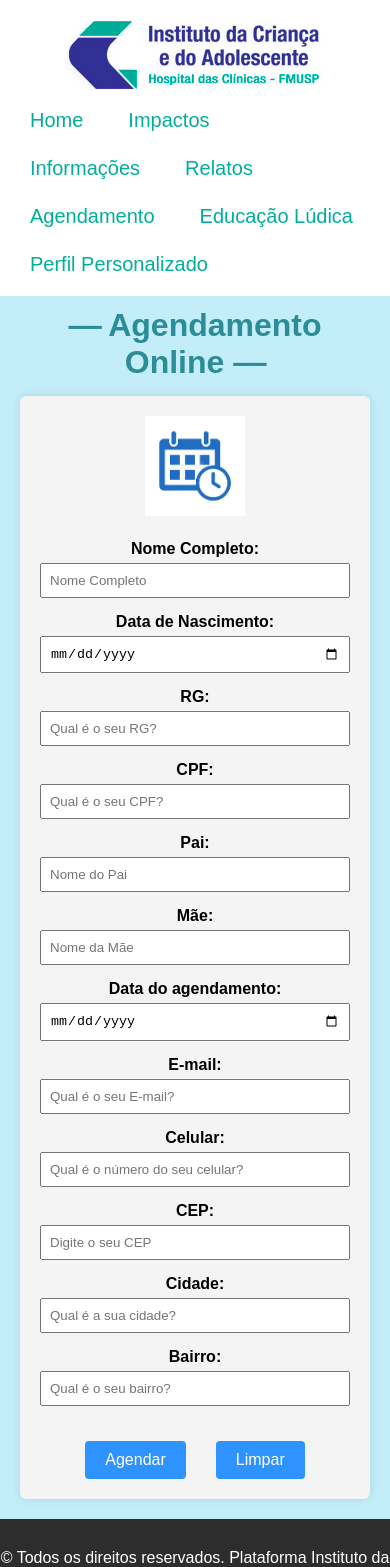
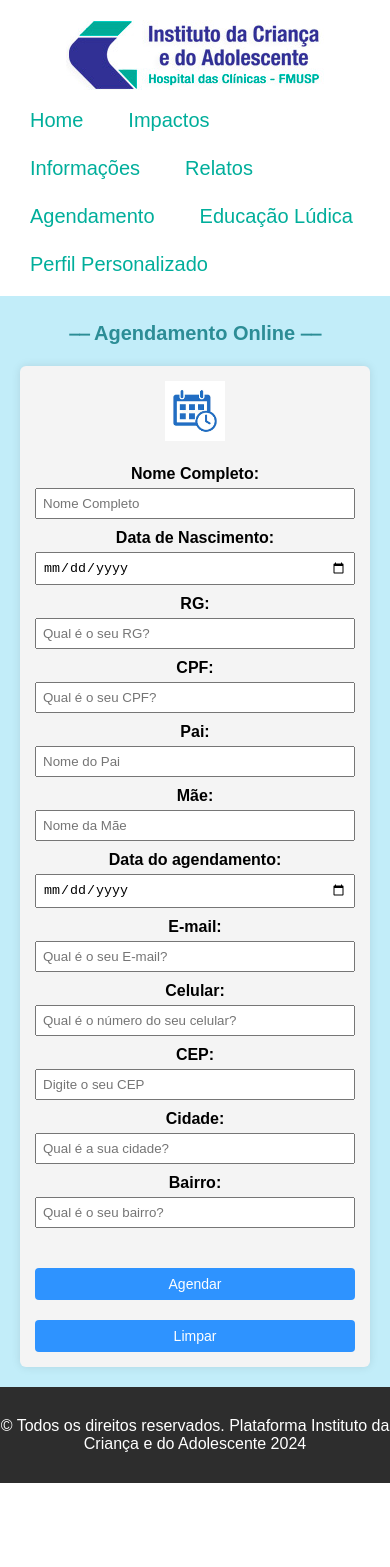
Before and after one commit to micheldutralepine/Challenge-HC-ICr, a React (Vite) app: page /agendamento in a window 390 px wide. Shown: the top 1567 px of the page. After the commit the page ends 1483 px from the top, so only its background shows below. Built offline with nearby package versions, Linux system fonts and the light colour scheme.

Commit message:
ajustes finais

```diff
--- a/src/pages/Agendamento/Agendamento.css
+++ b/src/pages/Agendamento/Agendamento.css
@@ -88,3 +88,47 @@
 .botoes-agendamento input[type=submit] {
   margin-right: 30px;
 }
+
+@media (max-width: 768px) {
+  .cadastro-int input[type=submit],
+  .cadastro-int input[type=reset] {
+    width: 100%;
+    margin-top: 10px;
+  }
+  .botoes-agendamento {
+    flex-direction: column;
+  }
+  .botoes-agendamento input[type=submit] {
+    margin-right: 0;
+    margin-bottom: 10px;
+  }
+}
+
+@media (max-width: 480px) {
+  .titulo-agendamento {
+    height: 50px;
+  }
+  .titulo-agendamento h1 {
+    font-size: 20px;
+    margin-top: -15px;
+  }
+  .logo-agendamento img {
+    width: 60px;
+    height: 60px;
+  }
+  .container-agendamento {
+    padding: 15px;
+  }
+  .cadastro-int input[type=text],
+  .cadastro-int input[type=number],
+  .cadastro-int input[type=date],
+  .cadastro-int input[type=email] {
+    padding: 6px;
+    margin-bottom: 10px;
+  }
+  .cadastro-int input[type=submit],
+  .cadastro-int input[type=reset] {
+    padding: 8px 16px;
+    font-size: 14px;
+  }
+}
--- a/src/pages/Educacao-Ludica/Educacao-Ludica.css
+++ b/src/pages/Educacao-Ludica/Educacao-Ludica.css
@@ -133,3 +133,43 @@
 .botao-jogar:hover {
     background-color: #45a049;
 }
+
+@media (max-width: 768px) {
+  #kahoot-section {
+      padding: 60px 0;
+  }
+  .kahoot-container {
+      max-width: 90%;
+      padding: 15px;
+  }
+  .kahoot-container h2 {
+      font-size: 28px;
+  }
+  .kahoot-container p {
+      font-size: 16px;
+  }
+  .botao-jogar {
+      padding: 12px 24px;
+      font-size: 18px;
+  }
+}
+
+@media (max-width: 480px) {
+  #kahoot-section {
+      padding: 40px 0;
+  }
+  .kahoot-container {
+      max-width: 95%;
+      padding: 10px;
+  }
+  .kahoot-container h2 {
+      font-size: 24px;
+  }
+  .kahoot-container p {
+      font-size: 14px;
+  }
+  .botao-jogar {
+      padding: 10px 20px;
+      font-size: 16px;
+  }
+}
--- a/src/pages/Relatos/Relatos.jsx
+++ b/src/pages/Relatos/Relatos.jsx
@@ -1,5 +1,4 @@
 import "./Relatos.css";
-import FotoPerfil from "../../assets/avatardefault_92824.svg";
 import FotoMenino from "../../assets/ft-perfil menino.png";
 import FotoMenino1 from "../../assets/ft-perfil menino1.png";
 import FotoCrianca from "../../assets/ft-perfil crianca.png";
```
